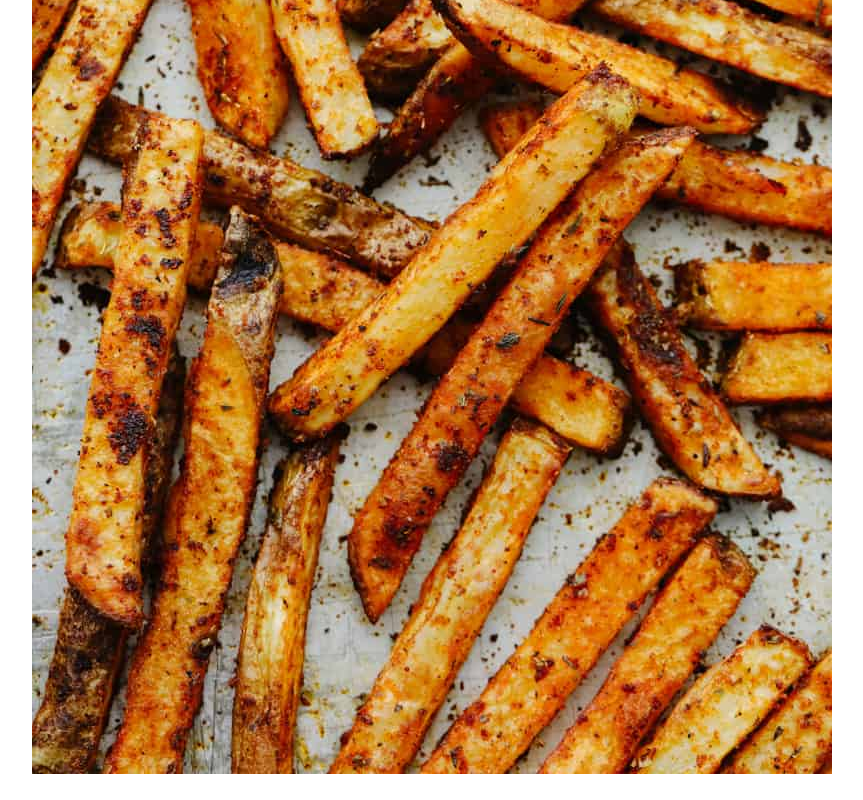
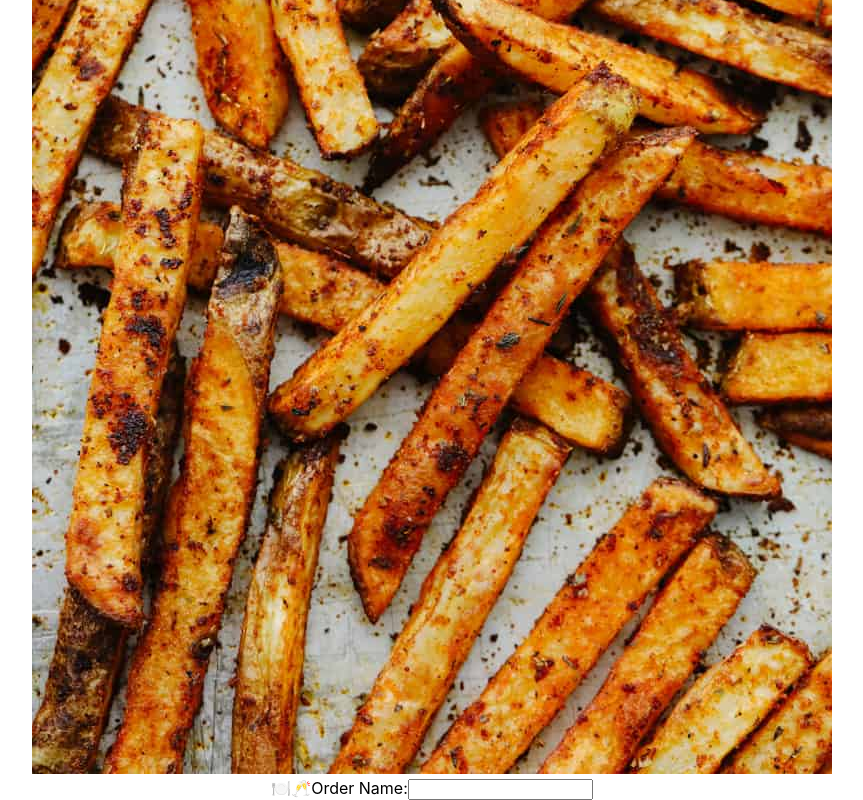
Before and after one commit to CarolynnFleming/food-order, a React (Create React App) app: page / in a window 1280 px wide. Shown: the part 1712-2512 px from the top of the page, without its empty margins (208-1071 px from the left). Before the commit the page ends 2490 px from the top, so only its background shows below. Built offline with nearby package versions, Linux system fonts and the light colour scheme.

Commit message:
added name input component to app js

```diff
--- a/src/App.js
+++ b/src/App.js
@@ -13,6 +13,7 @@ function App() {
     <div className="App">
       <h1>Order for {orderName}</h1>
       <DishImages dishId={dishId} beverageId={beverageId} sideDishId={sideDishId}/>
+      <NameInput theOrderName={theOrderName}/>
     </div>
   );
 }
```
